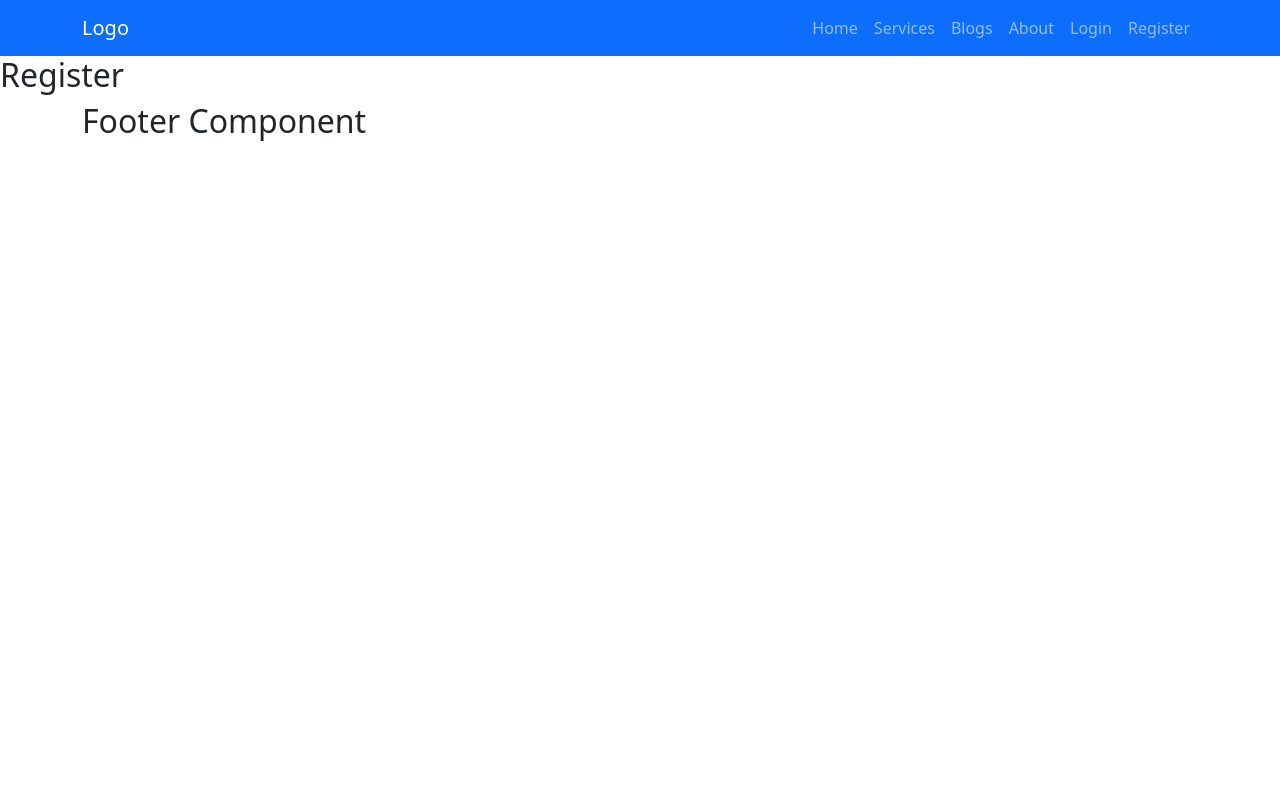
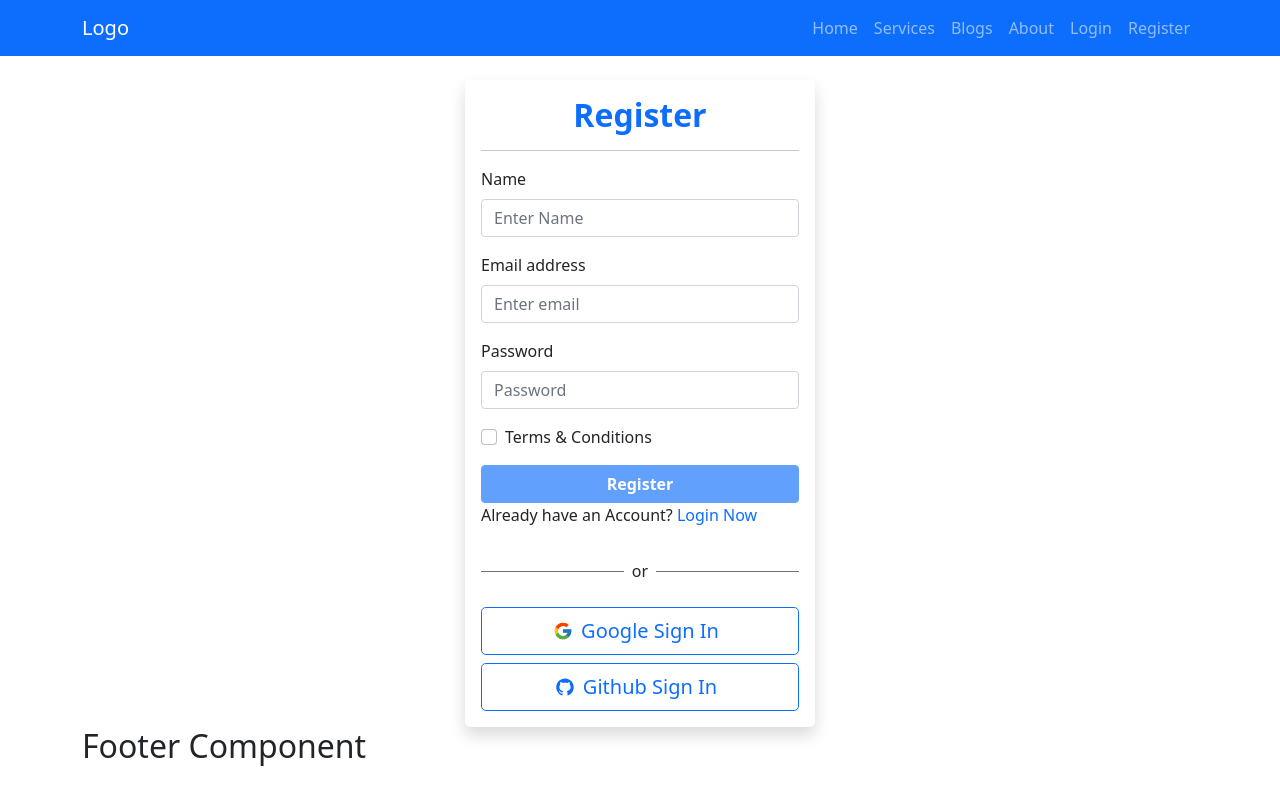
Before and after one commit to nahidsultan19/independent-service-provider, a React (Create React App) app: page /register in a window 1280 px wide. Built offline with nearby package versions, Linux system fonts and the light colour scheme; no server answers.

Commit message:
completed authentication system usign email and password

```diff
--- a/src/Components/Login/Login.js
+++ b/src/Components/Login/Login.js
@@ -1,9 +1,59 @@
-import React from 'react';
+import React, { useState } from 'react';
+import { Button, Form } from 'react-bootstrap';
+import { useSignInWithEmailAndPassword } from 'react-firebase-hooks/auth';
+import { Link } from 'react-router-dom';
+import auth from '../../firebase.init';
+import SocialLogin from '../SocialLogin/SocialLogin';
 
 const Login = () => {
+    const [email, setEmail] = useState('');
+    const [password, setPassword] = useState('');
+
+    const [signInWithEmailAndPassword, user, loading, error,] = useSignInWithEmailAndPassword(auth);
+
+    let errorElement;
+    const handleEmail = event => {
+        setEmail(event.target.value);
+    }
+    const handlePassword = event => {
+        setPassword(event.target.value);
+    }
+
+    if (loading) {
+        return <p className='text-center'>Loading....</p>
+    }
+
+    if (error) {
+        errorElement = <p className='text-danger'>Error: {error?.message}</p>
+    }
+
+    const handleUserSignIn = event => {
+        event.preventDefault()
+        signInWithEmailAndPassword(email, password);
+    }
+
     return (
-        <div>
-            <h2>Login</h2>
+        <div className='container'>
+            <div className='mx-auto mt-4 shadow p-3 rounded-3' style={{ width: '350px' }}>
+                <h2 className='text-center text-primary fw-bold'>Login</h2>
+                <hr />
+                <Form onSubmit={handleUserSignIn}>
+                    <Form.Group className="mb-3" controlId="formBasicEmail">
+                        <Form.Control onBlur={handleEmail} type="email" placeholder="Enter email" />
+                    </Form.Group>
+
+                    <Form.Group className="mb-3" controlId="formBasicPassword">
+                        <Form.Control onBlur={handlePassword} type="password" placeholder="Password" />
+                    </Form.Group>
+                    <p className='mt-1'>Forget Password?<button className='btn btn-link text-decoration-none'>Reset Password</button></p>
+                    <Button variant="primary w-100 fw-bold" type="submit">
+                        Login
+                    </Button>
+                    <p className='mt-1'>Need an Account? <Link to='/register' className='text-decoration-none'>Register Now</Link></p>
+                </Form>
+                {errorElement}
+                <SocialLogin></SocialLogin>
+            </div>
         </div>
     );
 };
--- a/src/Components/Register/Register.js
+++ b/src/Components/Register/Register.js
@@ -1,9 +1,63 @@
-import React from 'react';
+import React, { useState } from 'react';
+import { Button, Form } from 'react-bootstrap';
+import { Link } from 'react-router-dom';
+import SocialLogin from '../SocialLogin/SocialLogin';
+import auth from '../../firebase.init';
+import { useCreateUserWithEmailAndPassword } from 'react-firebase-hooks/auth';
 
 const Register = () => {
+    const [name, setName] = useState('');
+    const [email, setEmail] = useState('');
+    const [password, setPassword] = useState('');
+
+    const [agree, setAgree] = useState(false);
+
+    const [createUserWithEmailAndPassword, user, loading, error,] = useCreateUserWithEmailAndPassword(auth);
+
+    const handleName = event => {
+        setName(event.target.value);
+    }
+    const handleEmail = event => {
+        setEmail(event.target.value);
+    }
+    const handlePassword = event => {
+        setPassword(event.target.value);
+    }
+
+    const handleCreateUser = event => {
+        event.preventDefault();
+        createUserWithEmailAndPassword(email, password);
+        console.log(name, email, password);
+    }
+
     return (
-        <div>
-            <h2>Register</h2>
+        <div className='container'>
+            <div className='mx-auto mt-4 shadow p-3 rounded-3' style={{ width: '350px' }}>
+                <h2 className='text-primary text-center fw-bold'>Register</h2>
+                <hr />
+                <Form onSubmit={handleCreateUser}>
+                    <Form.Group className="mb-3" controlId="formBasicName">
+                        <Form.Label>Name</Form.Label>
+                        <Form.Control onBlur={handleName} type="text" placeholder="Enter Name" />
+                    </Form.Group>
+                    <Form.Group className="mb-3" controlId="formBasicEmail">
+                        <Form.Label>Email address</Form.Label>
+                        <Form.Control onBlur={handleEmail} type="email" placeholder="Enter email" required />
+                    </Form.Group>
+                    <Form.Group className="mb-3" controlId="formBasicPassword">
+                        <Form.Label>Password</Form.Label>
+                        <Form.Control onBlur={handlePassword} type="password" placeholder="Password" required />
+                    </Form.Group>
+                    <Form.Group className="mb-3" controlId="formBasicCheckbox">
+                        <Form.Check onClick={() => setAgree(!agree)} type="checkbox" label="Terms & Conditions" />
+                    </Form.Group>
+                    <Button disabled={!agree} variant="primary w-100 fw-bold" type="submit">
+                        Register
+                    </Button>
+                </Form>
+                <p>Already have an Account?<Link to='/login' className='text-decoration-none'> Login Now</Link></p>
+                <SocialLogin></SocialLogin>
+            </div>
         </div>
     );
 };
--- a/src/Components/Shared/Header/Header.js
+++ b/src/Components/Shared/Header/Header.js
@@ -1,8 +1,16 @@
+import { signOut } from 'firebase/auth';
 import React from 'react';
 import { Container, Nav, Navbar } from 'react-bootstrap';
+import { useAuthState } from 'react-firebase-hooks/auth';
 import { Link } from 'react-router-dom';
+import auth from '../../../firebase.init';
 
 const Header = () => {
+    const [user] = useAuthState(auth)
+
+    const handleLogOut = () => {
+        signOut(auth);
+    }
     return (
         <div>
             <Navbar collapseOnSelect expand="lg" bg="primary" variant="dark">
@@ -17,7 +25,7 @@ const Header = () => {
                             <Nav.Link as={Link} to="/about">About</Nav.Link>
                         </Nav>
                         <Nav>
-                            <Nav.Link as={Link} to="/login">Login</Nav.Link>
+                            {user ? <button onClick={handleLogOut} className='btn btn-link text-decoration-none text-white'>Logout</button> : <Nav.Link as={Link} to="/login">Login</Nav.Link>}
                             <Nav.Link as={Link} to="/register">Register</Nav.Link>
                         </Nav>
                     </Navbar.Collapse>
--- a/src/Components/SocialLogin/SocialLogin.js
+++ b/src/Components/SocialLogin/SocialLogin.js
@@ -1,9 +1,25 @@
 import React from 'react';
+import { FcGoogle } from 'react-icons/fc';
+import { AiFillGithub } from 'react-icons/ai';
 
 const SocialLogin = () => {
     return (
         <div>
-            <h2>Social login</h2>
+            <div className='d-flex align-items-center'>
+                <div style={{ height: '1px' }} className='bg-secondary w-50'></div>
+                <p className='mt-3 px-2'>or</p>
+                <div style={{ height: '1px' }} className='bg-secondary w-50'></div>
+            </div>
+            <div>
+                <button className='btn btn-outline-primary btn-lg d-flex align-items-center justify-content-center w-100  my-2'>
+                    <FcGoogle></FcGoogle>
+                    <span className='px-2'> Google Sign In</span>
+                </button>
+                <button className='btn btn-outline-primary btn-lg d-flex align-items-center justify-content-center w-100'>
+                    <AiFillGithub></AiFillGithub>
+                    <span className='px-2'> Github Sign In</span>
+                </button>
+            </div>
         </div>
     );
 };
```
